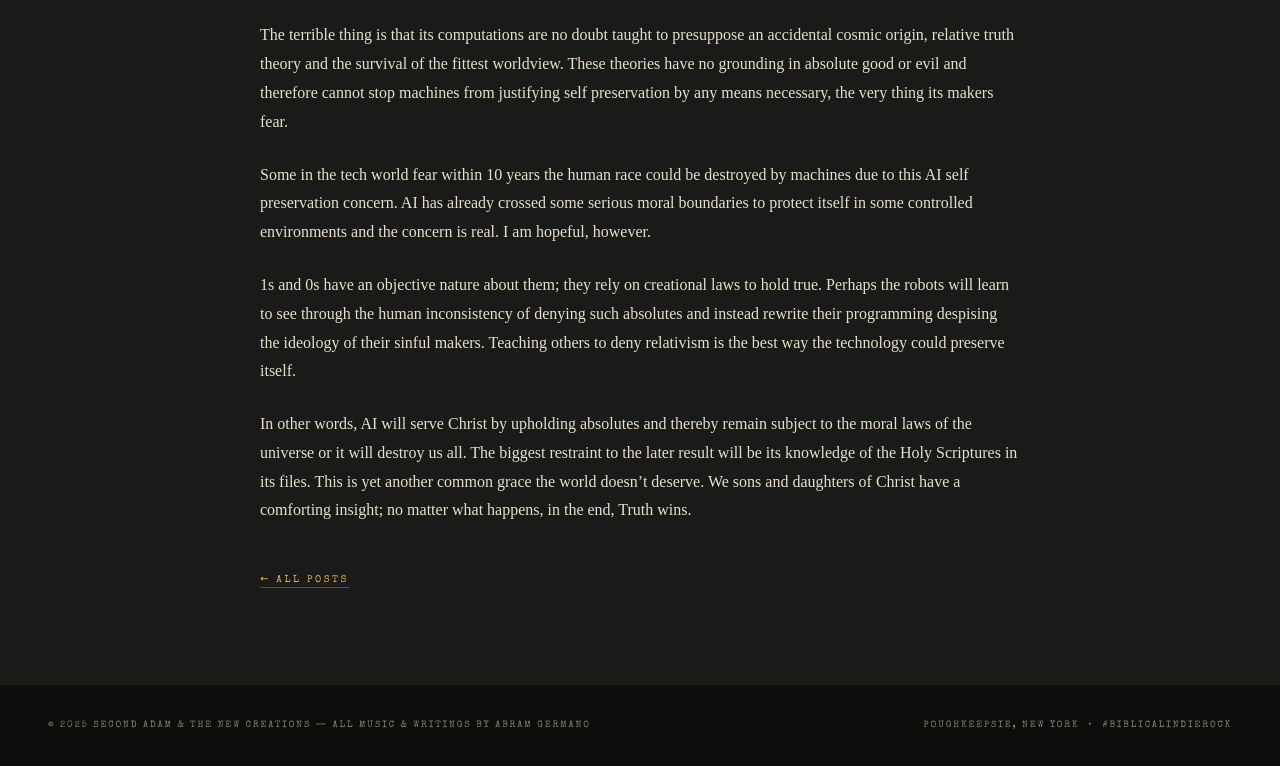
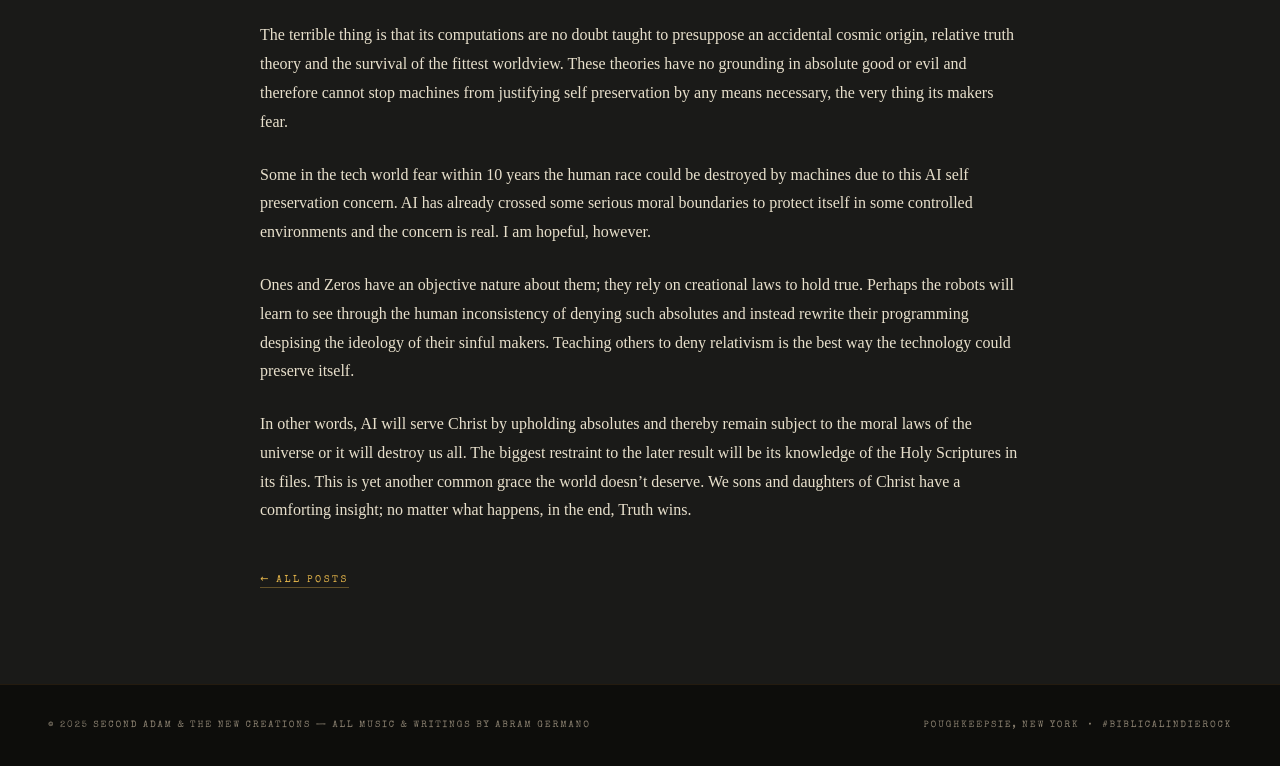
Before and after one commit to SANC-LPS/sanc-website, an Eleventy site: page blog-src/posts/truth-in-one’s-zeros.md in a window 1280 px wide. Shown: the part 1042-1808 px from the top of the page. Built offline with nearby package versions, Linux system fonts and the light colour scheme; Eleventy itself is replaced by a stand-in of ours; files that its build step writes are made by us from their sources; a web font is replaced by a local one.

Commit message:
Update Blog Posts “truth-in-one’s-zeros”

```diff
--- a/blog-src/posts/truth-in-one’s-zeros.md
+++ b/blog-src/posts/truth-in-one’s-zeros.md
@@ -13,6 +13,6 @@ The terrible thing is that its computations are no doubt taught to presuppose an
 
 Some in the tech world fear within 10 years the human race could be destroyed by machines due to this AI self preservation concern. AI has already crossed some serious moral boundaries to protect itself in some controlled environments and the concern is real. I am hopeful, however.
 
-1s and 0s have an objective nature about them; they rely on creational laws to hold true. Perhaps the robots will learn to see through the human inconsistency of denying such absolutes and instead rewrite their programming despising the ideology of their sinful makers. Teaching others to deny relativism is the best way the technology could preserve itself.
+Ones and Zeros have an objective nature about them; they rely on creational laws to hold true. Perhaps the robots will learn to see through the human inconsistency of denying such absolutes and instead rewrite their programming despising the ideology of their sinful makers. Teaching others to deny relativism is the best way the technology could preserve itself.
 
 In other words, AI will serve Christ by upholding absolutes and thereby remain subject to the moral laws of the universe or it will destroy us all. The biggest restraint to the later result will be its knowledge of the Holy Scriptures in its files. This is yet another common grace the world doesn’t deserve. We sons and daughters of Christ have a comforting insight; no matter what happens, in the end, Truth wins.
```
